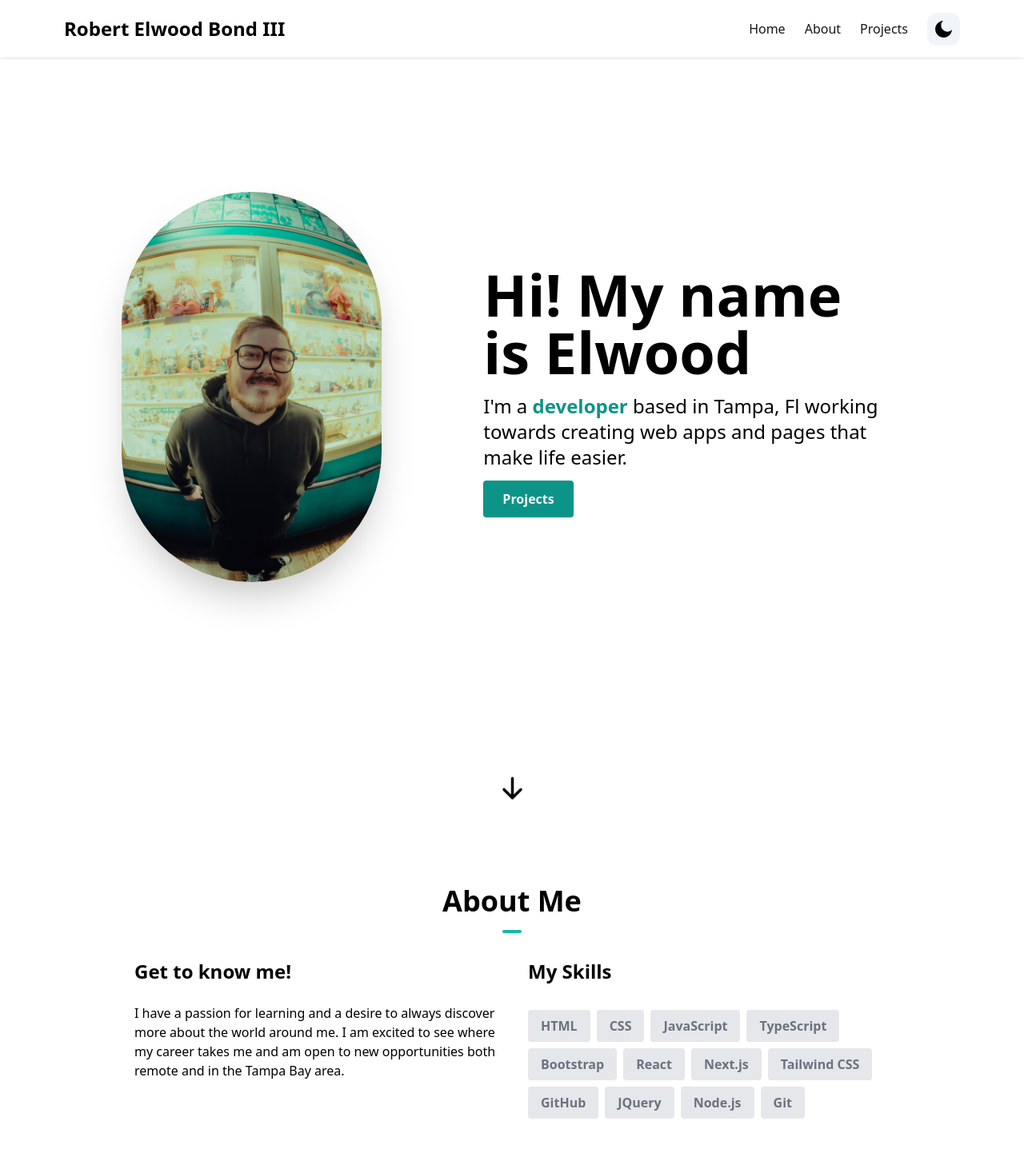
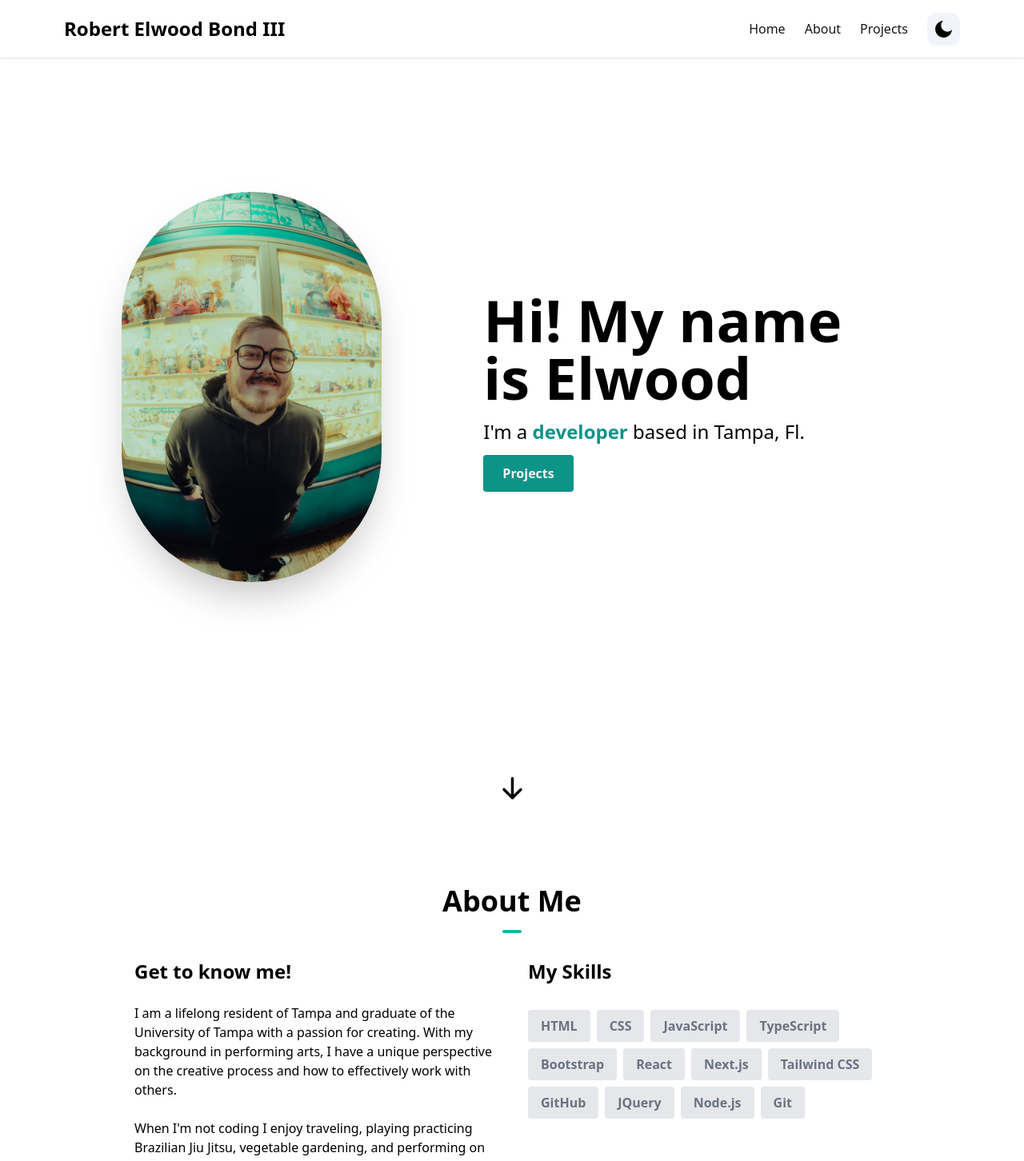
Before and after one commit to Elwoodbond/portfolio, a Next.js app: page / in a window 1280 px wide. Shown: the top 1452 px of the page at 80% size. Built offline with nearby package versions, Linux system fonts and the light colour scheme.

Commit message:
bio updated

```diff
--- a/src/components/about-section.tsx
+++ b/src/components/about-section.tsx
@@ -31,11 +31,16 @@ const AboutSection = () => {
               Get to know me!
             </h1>
             <p>
-            I have a passion for
-              learning and a desire to always discover more about the world
-              around me. I am excited to see where my career takes me and am
-               open to new opportunities both remote and in the Tampa Bay
-              area.
+              I am a lifelong resident of Tampa and graduate of
+              the University of Tampa with a passion for
+              creating. With my background in performing arts, I have a
+              unique perspective on the creative process and how to
+              effectively work with others.
+            </p>
+            <br />
+            <p>
+              When I'm not coding I enjoy traveling, playing practicing Brazilian Jiu Jitsu,
+              vegetable gardening, and performing on stage.
             </p>
             <br />
 
--- a/src/components/hero-section.tsx
+++ b/src/components/hero-section.tsx
@@ -26,8 +26,7 @@ const HeroSection = () => {
             <span className="font-semibold text-teal-600">
               developer{" "}
             </span>
-            based in Tampa, Fl working towards creating web apps and pages that
-            make life easier.
+            based in Tampa, Fl.
           </p>
           <Link
             to="projects"
```
